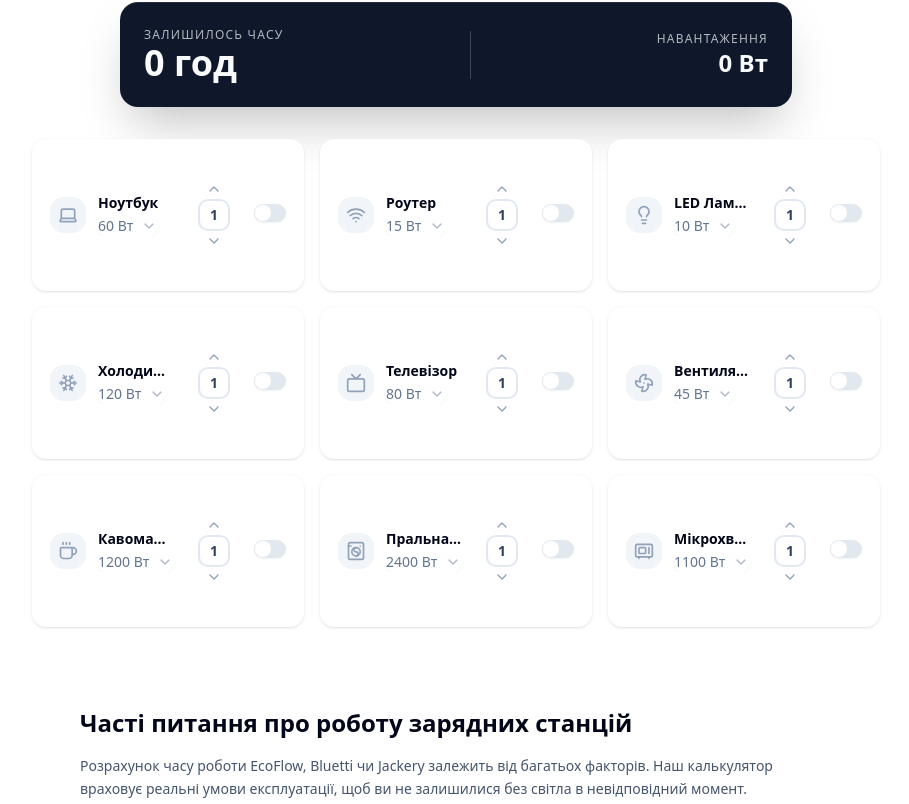
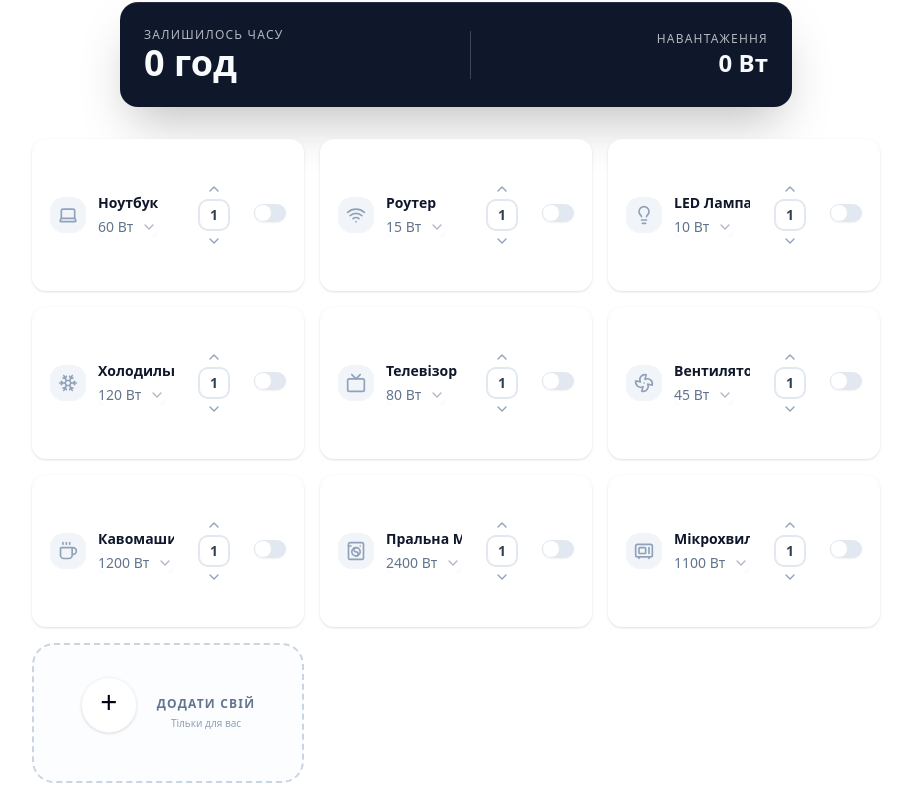
Before and after one commit to Grenky/power-calc, a Next.js app: page / in a window 1280 px wide. Shown: the part 556-1360 px from the top of the page, without its empty margins (184-1093 px from the left). Built offline with nearby package versions, Linux system fonts and the light colour scheme.

Commit message:
update5 add custom devise and delete it

```diff
--- a/app/page.tsx
+++ b/app/page.tsx
@@ -1,7 +1,7 @@
 "use client";
 
 import { useEffect, useState } from "react";
-import { Laptop, Wifi, Lightbulb, Snowflake, Tv, Fan, Coffee, WashingMachine, Microwave } from "lucide-react";
+import { Laptop, Wifi, Lightbulb, Snowflake, Tv, Fan, Coffee, WashingMachine, Microwave, Trash2 } from "lucide-react";
 import { ApplianceCard } from "@/components/ApplianceCard";
 import { Slider } from "@/components/ui/slider";
 import Link from "next/link";
@@ -12,6 +12,15 @@ import {
   AccordionTrigger,
 } from "@/components/ui/accordion";
 
+interface Appliance {
+  id: string;
+  name: string;
+  power: number;
+  quantity: number;
+  isActive: boolean;
+  icon: any;
+}
+
 const INITIAL_APPLIANCES = [
   { id: "laptop", name: "Ноутбук", power: 60, quantity: 1, icon: Laptop },
   { id: "router", name: "Роутер", power: 15, quantity: 1, icon: Wifi },
@@ -19,18 +28,31 @@ const INITIAL_APPLIANCES = [
   { id: "fridge", name: "Холодильник", power: 120, quantity: 1, icon: Snowflake },
   { id: "tv", name: "Телевізор", power: 80, quantity: 1, icon: Tv },
   {id: "fan", name: "Вентилятор", power: 45, quantity: 1, icon: Fan},
-  {id: "coffe", name: "Кавомашина", power: 1200, quantity: 1, icon: Coffee},
+  {id: "coffee", name: "Кавомашина", power: 1200, quantity: 1, icon: Coffee},
   {id: "washingm", name: "Пральна Машина", power: 2400, quantity: 1, icon: WashingMachine},
   {id: "microwave", name: "Мікрохвильовка", power: 1100, quantity: 1, icon: Microwave},
 ];
 
 export default function Home() {
 const[capacity, setCapacity] = useState(512);
-const[activeIds, setActiveIds] = useState<string[]>([]);
 const[mounted, setMounted] = useState(false);
-const[appliances, setAppliances] = useState(
-  INITIAL_APPLIANCES.map(app => ({ ...app, isActive: false }))
-)
+const[appliances, setAppliances] = useState<Appliance[]>(() => {
+    if(typeof window === "undefined") return INITIAL_APPLIANCES.map(app => ({...app, isActive: false}));
+
+    const saved = localStorage.getItem('user-appliances');
+    if(saved) {
+      try {
+        const parsed = JSON.parse(saved);
+        return parsed.map((app: any) => ({
+          ...app,
+          icon: INITIAL_APPLIANCES.find(i => i.id === app.id)?.icon || Lightbulb
+        }));
+      } catch (e) {
+        return INITIAL_APPLIANCES.map(app => ({ ...app, isActive: false }));
+      }
+    }
+    return INITIAL_APPLIANCES.map(app => ({ ...app, isActive: false }));
+});
 
 useEffect(() => {setMounted(true); }, []);
 
@@ -51,12 +73,22 @@ const updateQuantity = (id: string, delta: number) => {
   }));
 };
 
+
 const updatePower = (id: string, newPower: number) => {
   setAppliances(prev => prev.map(app =>
     app.id === id ? {...app, power: newPower} : app
   ));
 };
 
+const updateName = (id: string, newName: string) => {
+  setAppliances(prev => prev.map(app =>
+    app.id === id ? { ...app, name: newName } : app
+  ));
+};
+
+const removeAppliance = (id: string) => {
+  setAppliances(prev => prev.filter(app => app.id !== id));
+};
 
 const totalPower = appliances.reduce((sum, app) =>
   app.isActive ? sum + (app.power * app.quantity) : sum, 0
@@ -73,13 +105,25 @@ const formatTime = (decimalHours: number) => {
   return m > 0 ? `${h} год ${m} хв` : `${h} год`;
 }
 
-const toggleApliance = (id: string) => {
-  setActiveIds((prev) =>
-    prev.includes(id) ? prev.filter((i) => i !== id) : [...prev, id]
-  );
-};
+
+const addCustomAppliance = () => {
+  const newApp = {
+    id: `custom-${Date.now()}`,
+    name: "Мій пристрій",
+    power: 0,
+    quantity: 1,
+    isActive: true,
+    icon: Lightbulb,
+  }
+  setAppliances((prev) => [...prev, newApp]);
+}
 
 
+useEffect(() => {
+  if(mounted) {
+    localStorage.setItem('user-appliances', JSON.stringify(appliances));
+  }
+}, [appliances ,mounted]);
 
 if(!mounted) return null;
 
@@ -161,15 +205,40 @@ if(!mounted) return null;
       </div>
       {/* Список приладів */}
       <div className="grid grid-cols-1 sm:grid-cols-2 lg:grid-cols-3 gap-4">
-        {appliances.map((app) => (
+        {appliances.map((app: Appliance) => (
+        <div key={app.id} className="relative group">
           <ApplianceCard
-          key={app.id}
           {...app}
           onToggle={() => toggleAppliance(app.id)}
           onQuantityChange={(delta) => updateQuantity(app.id, delta)}
           onPowerChange={(newPower) => updatePower(app.id, newPower)}
+          onNameChange={(newName) => updateName(app.id, newName)}
           />
+        {app.id.startsWith('custom-') && (
+          <button
+          onClick={() => removeAppliance(app.id)}
+          className="absolute -top-2 -right-2 bg-white text-red-500 p-1.5 rounded-full shadow-md opacity-0 group-hover:opacity-100 transition-all border border-red-100 hover:bg-red-50 z-10"
+          title="Видалити прилад"
+          >
+          <Trash2 size={14} />
+          </button>
+          )}
+          </div>
         ))}
+        <button
+          onClick={addCustomAppliance}
+          className="flex felx-col items-center justify-center p-6 border-2 border-dashed border-slate-300 rounded-3xl hover:border-primary hover:bg-primary/5 transition-all group min-h-[140px] bg-slate-50/40"
+        >
+          <div className="w-14 h-14 rounded-full bg-white shadow-sm flex items-center justify-center group-hover:bg-primary group-hover:text-white transition-all mb-4 border border-slate-100">
+            <span className="text-3xl font-light leading-none relative -top-[3px]">+</span>
+          </div>
+          <div className="text-center space-y-1 ml-5">
+            <p className="text-xs font-black text-slate-500 uppercase tracking-[0.1em] group-hover:text-primary transition-colors">
+              Додати свій
+            </p>
+            <p className="text-[10px] text-slate-400 font-medium">Тільки для вас</p>
+          </div>
+        </button>
       </div>
       <section className="max-w-3xl mx-auto mt-20 space-y-8 px-2">
         <div className="space-y-4">
--- a/components/ApplianceCard.tsx
+++ b/components/ApplianceCard.tsx
@@ -23,6 +23,7 @@ interface ApplianceCardProps {
   onToggle: () => void;
   onQuantityChange: (delta: number) => void;
   onPowerChange: (newPower: number) => void;
+  onNameChange: (newName: string) => void;
 }
 
 const POWER_PRESETS: Record<string, number[]> = {
@@ -45,9 +46,11 @@ export function ApplianceCard({
   onToggle,
   onQuantityChange,
   onPowerChange,
+  onNameChange,
 }: ApplianceCardProps) {
   const[isCustom, setIsCustom] = useState(false);
   const presets = POWER_PRESETS[id] || [power];
+  const[isEditingName, setIsEditingName] = useState(false);
 
   return (
     <Card className={`transition-all border-2 ${isActive ? "border-primary bg-primary/5 shadow-sm" : "border-transparent"}`}>
@@ -58,8 +61,33 @@ export function ApplianceCard({
           <div className={`p-2 rounded-xl flex-shrink-0 ${isActive ? "bg-primary text-white" : "bg-slate-100 text-slate-400"}`}>
             <Icon size={20} />
           </div>
+
           <div className="truncate">
-            <p className="text-sm font-bold leading-tight truncate">{name}</p>
+            {isEditingName ? (
+              <Input
+                autoFocus
+                className="h-7 w-full  text-sm font-bold p-1 border-primary"
+                defaultValue={name}
+                onBlur={(e) => {
+                  onNameChange?.(e.target.value || name);
+                  setIsEditingName(false);
+                }}
+                onKeyDown={(e) => {
+                  if(e.key === 'Enter') {
+                    onNameChange?.(e.currentTarget.value || name);
+                    setIsEditingName(false);
+                  }
+                }}
+              />
+            ) : (
+              <h3
+                onClick={() => setIsEditingName(true)}
+                className="text-sm font-bold text-slate-900 truncate cursor-pointer hover:text-primary flex items-center gap-1 group/name"
+              >
+                {name}
+                <span className="opacity-0 group-hover/name:opacity-50 text-[10px] ">✎</span>
+              </h3>
+            )}
             {/* Вибір потужності */}
             <div onClick={(e) => e.stopPropagation()} className="mt-1">
               {isCustom ? (
```
